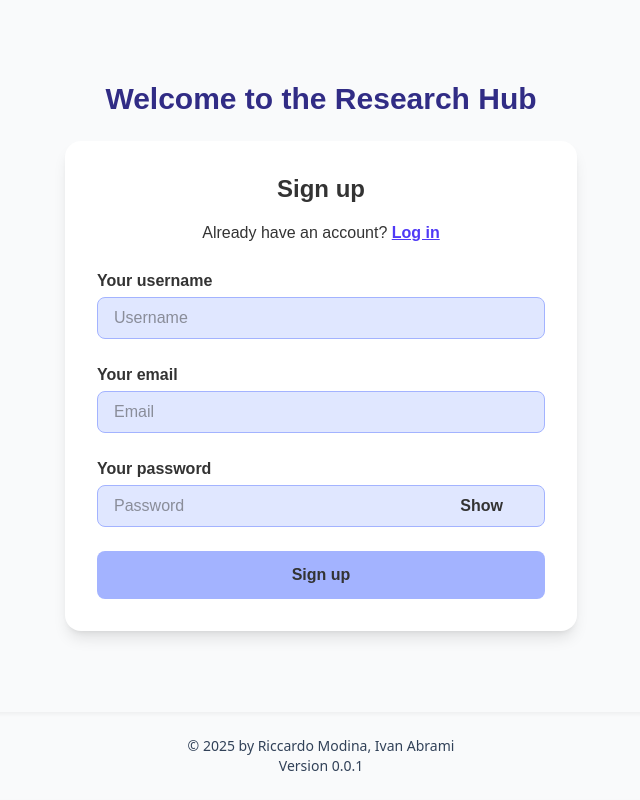
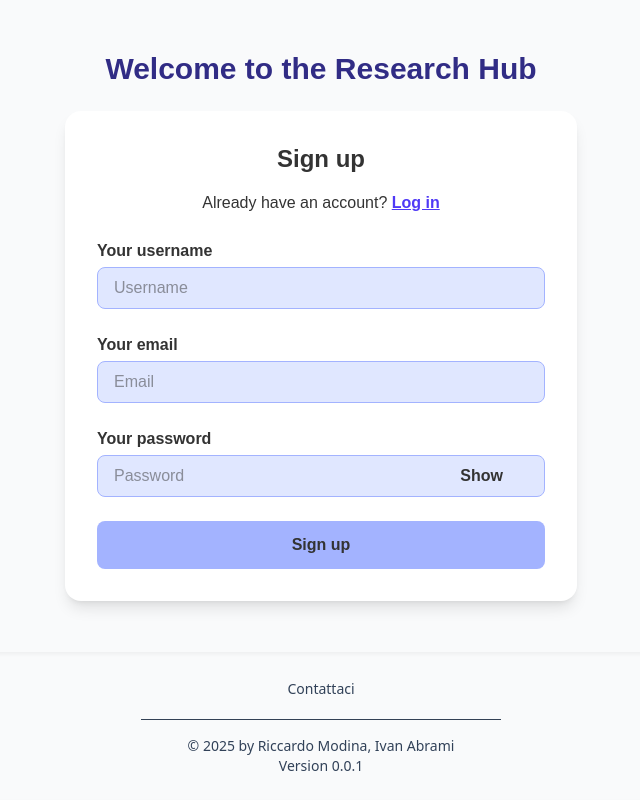
Before and after one commit to ildivan/web_dev_project, a Vue app in the folder frontend/: page /register in a window 1280 px wide. Shown: the whole page, without its empty margins (319-959 px from the left). Built offline with nearby package versions, Linux system fonts and the light colour scheme; no server answers.

Commit message:
Adds new pages and updates navigation structure
Introduces new routes for projects, publications, contacts, profile, and members. Updates the navigation menu and footer to reflect these changes. Ensures the profile page requires authentication and fixes a broken route for projects navigation.

```diff
--- a/frontend/src/components/Footer.vue
+++ b/frontend/src/components/Footer.vue
@@ -8,6 +8,23 @@ const currentYear = ref(new Date().getFullYear());
 
 <template>
   <footer class="bg-gray-50 text-slate-700 py-6 text-center rounded-b-xl font-sans select-none shadow-inner">
+
+    <p class="text-sm mb-5 inline-block">
+      <router-link
+        to="/contacts"
+        class="text-slate-700 hover:underline duration-300 "
+        style="cursor: pointer;"
+      >
+        Contattaci
+      </router-link>
+    </p>
+
+    <div
+      class="mx-auto mb-4"
+      style="width: 360px; height: 0; border-bottom: 1px; border-bottom-style: solid; border-bottom-color: rgb(51, 65, 85);"
+    ></div>
+
+
     <p class="text-sm">&copy; {{ currentYear }} by {{ authorName }}</p>
     <p class="text-sm">Version {{ appVersion }}</p>
   </footer>
--- a/frontend/src/components/Navbar.vue
+++ b/frontend/src/components/Navbar.vue
@@ -5,9 +5,10 @@ const mobileMenuOpen = ref(false);
 
 const menuItems = [
   { name: 'Home', to: '/' },
-  { name: 'About', to: '/about' },
-  { name: 'Sign Up', to: '/register' },
-  { name: 'Login', to: '/login' }
+  { name: 'Membri', to: '/members' },
+  { name: 'Progetti', to: '/projects' },
+  { name: 'Pubblicazioni', to: '/pubblications' },
+  { name: 'Profilo', to: '/profile' }
 ];
 
 const toggleMobileMenu = () => {
--- a/frontend/src/router/index.js
+++ b/frontend/src/router/index.js
@@ -2,6 +2,11 @@ import { createRouter, createWebHistory } from 'vue-router';
 import HomeView from '../views/HomeView.vue';
 import LoginView from '../views/LoginView.vue';
 import RegisterView from '../views/RegisterView.vue';
+import ProjectsView from '../views/ProjectsView.vue';
+import PubblicationsView from '../views/PubblicationsView.vue';
+import ContactsView from '../views/ContactsView.vue';
+import ProfileView from '../views/ProfileView.vue';
+import MembersView from '../views/MembersView.vue';
 
 const routes = [
   {
@@ -18,6 +23,34 @@ const routes = [
     path: '/register',
     name: 'Registration',
     component: RegisterView,
+  },
+  {
+    path: '/projects',
+    name: 'Projects',
+    component: ProjectsView,
+  },
+  {
+    path: '/pubblications',
+    name: 'Pubblications',
+    component: PubblicationsView,
+  },
+  {
+    path: '/contacts',
+    name: 'Contacts',
+    component: ContactsView,
+  },
+  {
+    path: '/profile',
+    name: 'Profile',
+    component: ProfileView,
+    meta: {
+      authenticationRequired: true,
+    }
+  },
+  {
+    path: '/members',
+    name: 'Members',
+    component: MembersView,
   }
 ];
 
--- /dev/null
+++ b/frontend/src/views/ContactsView.vue
@@ -0,0 +1,7 @@
+<script setup>
+
+</script>
+
+<template>
+    <h1>CONTACTSVIEW</h1>
+</template>
--- a/frontend/src/views/HomeView.vue
+++ b/frontend/src/views/HomeView.vue
@@ -15,7 +15,7 @@ const projectViewTitle = ref('Progetti di Ricerca')
 const projects = ref([])
 
 const goToAllProjects = () => {
-  router.push('/progetti')
+  router.push('/projects')
 }
 
 onMounted(() => {
--- /dev/null
+++ b/frontend/src/views/MembersView.vue
@@ -0,0 +1,7 @@
+<script setup>
+
+</script>
+
+<template>
+    <h1>memberview</h1>
+</template>
--- /dev/null
+++ b/frontend/src/views/ProfileView.vue
@@ -0,0 +1,7 @@
+<script setup>
+
+</script>
+
+<template>
+    <h1>Profile view</h1>
+</template>
--- /dev/null
+++ b/frontend/src/views/ProjectsView.vue
@@ -0,0 +1,7 @@
+<script setup>
+
+</script>
+
+<template>
+    <h1>projectview</h1>
+</template>
--- /dev/null
+++ b/frontend/src/views/PubblicationsView.vue
@@ -0,0 +1,7 @@
+<script setup>
+
+</script>
+
+<template>
+    <h1>pubblication view</h1>
+</template>
```
